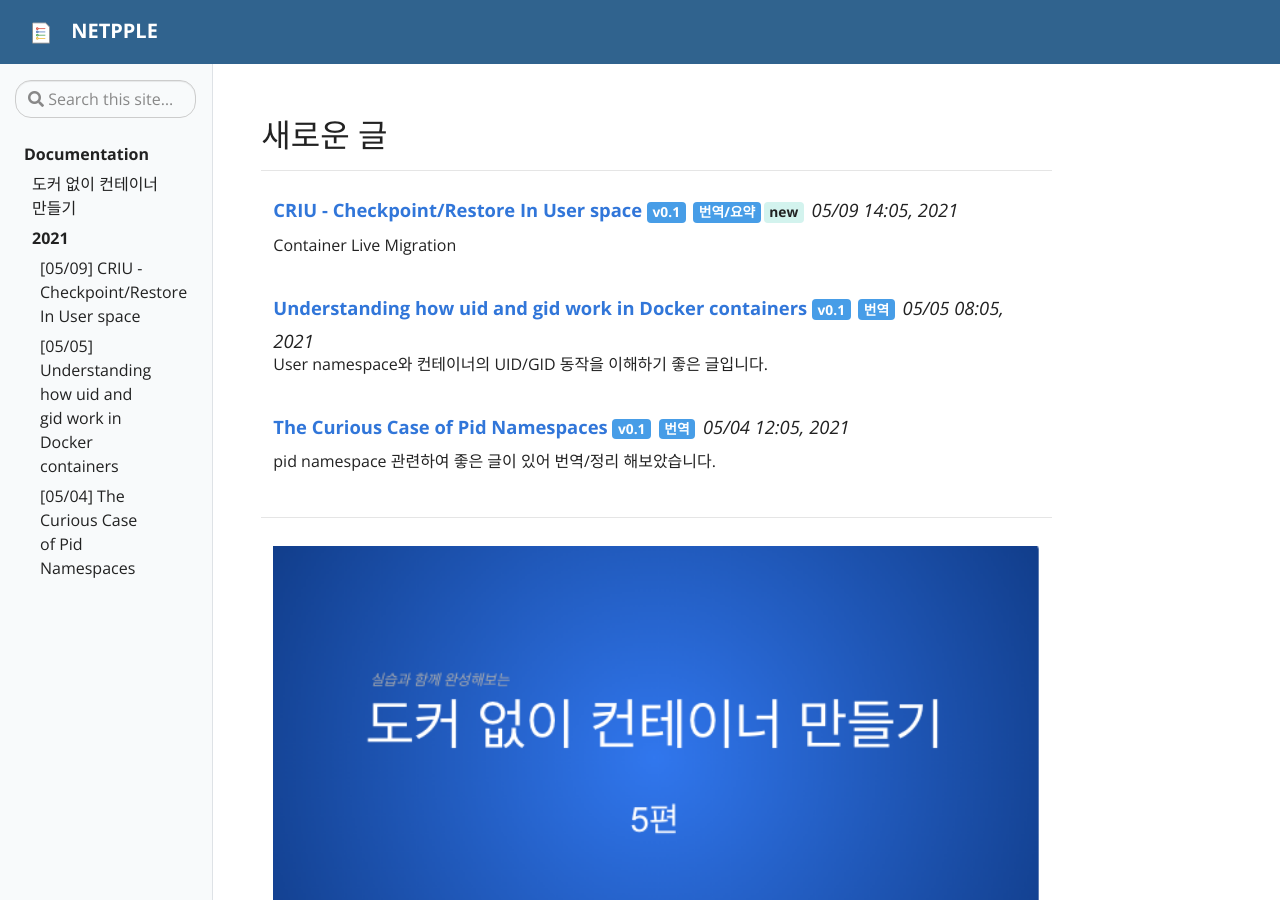
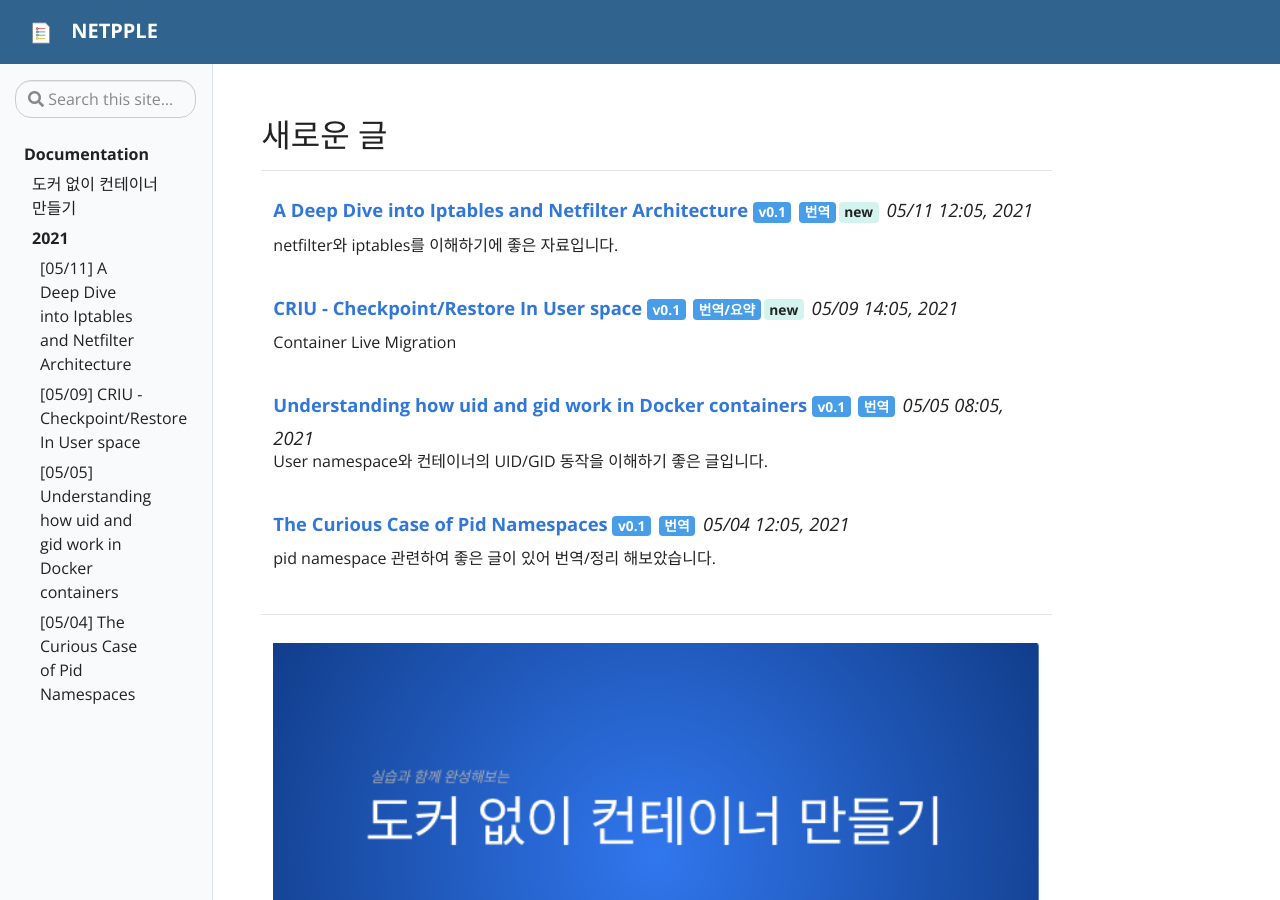
Before and after one commit to netpple/netpple.github.io, a Jekyll site: the page built from pages/index.md, in a window 1280 px wide and 900 px high. Built offline with Jekyll 4.4.1, drawn with Linux system fonts in a browser that asks for light colours.

Commit message:
문서 추가

```diff
--- a/_data/toc.yml
+++ b/_data/toc.yml
@@ -32,6 +32,8 @@
 - title: "2021"
   url: "news/"
   links:
+    - title: "[05/11] A Deep Dive into Iptables and Netfilter Architecture"
+      url: "2021/deep-dive-iptables-netfilter-architecture/"
     - title: "[05/09] CRIU - Checkpoint/Restore In User space"
       url: "2021/criu-live-container-migration/"
     - title: "[05/05] Understanding how uid and gid work in Docker containers"
--- a/_drafts/deep-dive-iptables-netfilter-architecture.md
+++ b/_posts/2021-05-11-deep-dive-iptables-netfilter-architecture.md
@@ -2,11 +2,13 @@
 title: A Deep Dive into Iptables and Netfilter Architecture
 version: v0.1
 description: netfilter와 iptables를 이해하기에 좋은 자료입니다.
-date: 2021-05-05 12:25 +09:00
+date: 2021-05-11 21:25 +09:00
 categories: network
 badges:
 - type: info
   tag: 번역
+- type: light
+  tag: new
 rightpanel: true
 ---
 원문: [https://www.digitalocean.com/community/tutorials/a-deep-dive-into-iptables-and-netfilter-architecture](https://www.digitalocean.com/community/tutorials/a-deep-dive-into-iptables-and-netfilter-architecture){:target="_blank"}
```
Also changed, not shown: _drafts/etcd.md (+1 -3 lines).
